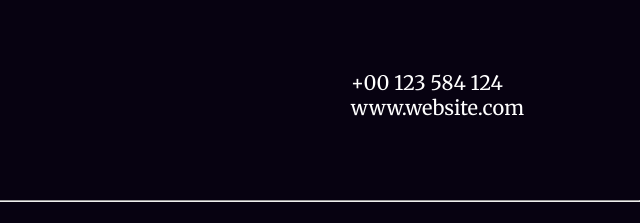
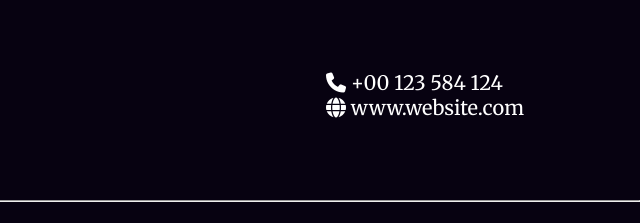
Before and after one commit to imamhossain-bd/New-Year-Website, a plain HTML site: page index.html in a window 1280 px wide. Shown: the part 5988-6211 px from the top of the page, 640-1280 px from the left. Drawn offline with Linux system fonts and the light colour scheme.

Commit message:
Footer icon update

```diff
--- a/css/style.css
+++ b/css/style.css
@@ -479,6 +479,9 @@
     color: #fff;
     font-size: 20px;
 }
+.contact_us li i{
+
+}
 .social_link{
     margin: 24px 0 24px 0;
     display: flex;
--- a/index.html
+++ b/index.html
@@ -9,6 +9,7 @@
     <link rel="preconnect" href="https://fonts.gstatic.com" crossorigin>
     <link href="https://fonts.googleapis.com/css2?family=Merriweather:ital,wght@0,300;0,400;0,700;0,900;1,300;1,900&display=swap" rel="stylesheet">
     <link rel="stylesheet" href="css/style.css">
+    <script src="https://kit.fontawesome.com/e8a913c370.js" crossorigin="anonymous"></script>
 </head>
 
 <body>
@@ -129,8 +130,8 @@
                         Beach Gardens Florida 33410</p>
                     <div class="contact_us">
                         <ul>
-                            <li class="phone">+00 123 584 124</li>
-                            <li class="website">www.website.com</li>
+                            <li class="phone"><i class="fa-solid fa-phone"></i>  +00 123 584 124</li>
+                            <li class="website"><i class="fa-solid fa-globe"></i>  www.website.com</li>
                         </ul>
                     </div>
                 </div>
```
